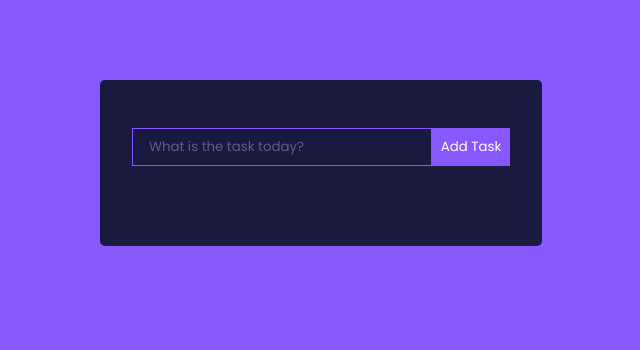
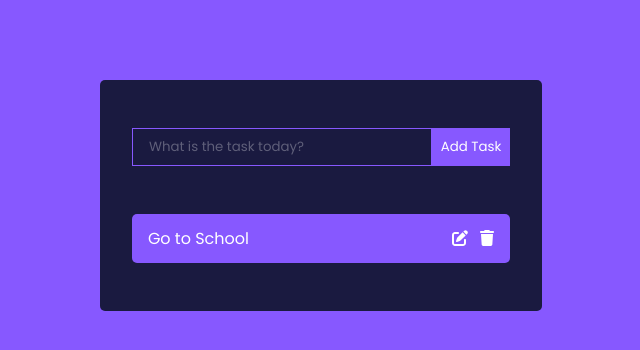
Before and after one commit to mustafahk27/to-do-list-react, a React (Create React App) app: page / in a window 1280 px wide. Shown: the top 350 px of the page, without its empty margins (319-959 px from the left). Built offline with nearby package versions, Linux system fonts and the light colour scheme.

Commit message:
2nd commit

```diff
--- a/package.json
+++ b/package.json
@@ -3,6 +3,8 @@
   "version": "0.1.0",
   "private": true,
   "dependencies": {
+    "@fortawesome/free-solid-svg-icons": "^6.6.0",
+    "@fortawesome/react-fontawesome": "^0.2.2",
     "@testing-library/jest-dom": "^5.17.0",
     "@testing-library/react": "^13.4.0",
     "@testing-library/user-event": "^13.5.0",
--- a/src/components/ToDoForm.js
+++ b/src/components/ToDoForm.js
@@ -1,14 +1,15 @@
 import React, {useState} from 'react'
 
-const ToDoForm = () => {
+const ToDoForm = ({addTodo}) => {
     const [value, setValue] = useState("")
     const handleSubmit = e=> {
         e.preventDefault();
-        console.log(value);
+        addTodo(value);
+        setValue("")
     }
   return (
     <form className='TodoForm' onSubmit={handleSubmit}>
-        <input type='text' className='todo-input' placeholder='What is the task today?' onChange={(e) => setValue(e.target.value)}/>
+        <input type='text' className='todo-input' value = {value} placeholder='What is the task today?' onChange={(e) => setValue(e.target.value)}/>
         <button type='submit' className='todo-btn'>Add Task</button>
     </form>
   )
--- a/src/components/ToDoWrapper.js
+++ b/src/components/ToDoWrapper.js
@@ -1,11 +1,20 @@
 import React, {useState} from 'react'
 import ToDoForm from './ToDoForm'
+import Todo from './Todo'
+import { v4 as uuidv4} from 'uuid'
+uuidv4();
 
 const ToDoWrapper = () => {
     const[todos, setTodos] = useState([])
+
+    const addTodo = todo => {
+        setTodos([...todos, {id: uuidv4(), task: todo, completed: false, isEditing: false}])
+        console.log(todos)
+    }
   return (
     <div className='TodoWrapper'>
-      <ToDoForm/>
+      <ToDoForm addTodo = {addTodo}/>
+      <Todo />
     </div>
   )
 }
--- a/src/components/Todo.js
+++ b/src/components/Todo.js
@@ -1,9 +1,16 @@
 import React from 'react'
+import { FontAwesomeIcon } from '@fortawesome/react-fontawesome'
+import { faPenToSquare } from '@fortawesome/free-solid-svg-icons'
+import { faTrash } from '@fortawesome/free-solid-svg-icons'
 
 const Todo = () => {
   return (
-    <div>
-
+    <div className='Todo'>
+      <p>Go to School</p>
+        <div>
+            <FontAwesomeIcon icon = {faPenToSquare}/>
+            <FontAwesomeIcon icon = {faTrash}/>
+        </div>
     </div>
   )
 }
```
Also changed, not shown: 1 other file (tests, documents, lock files or other folders).
